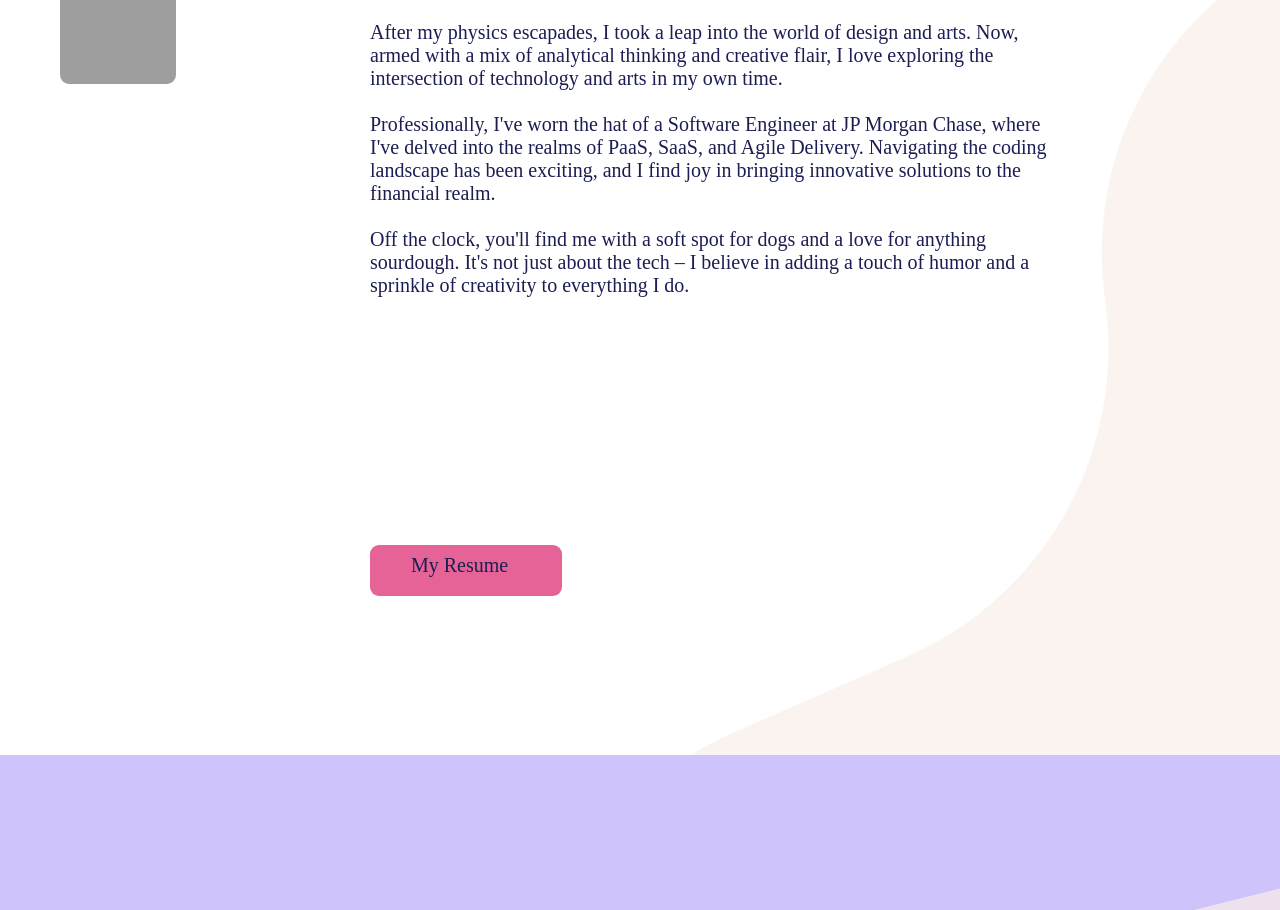
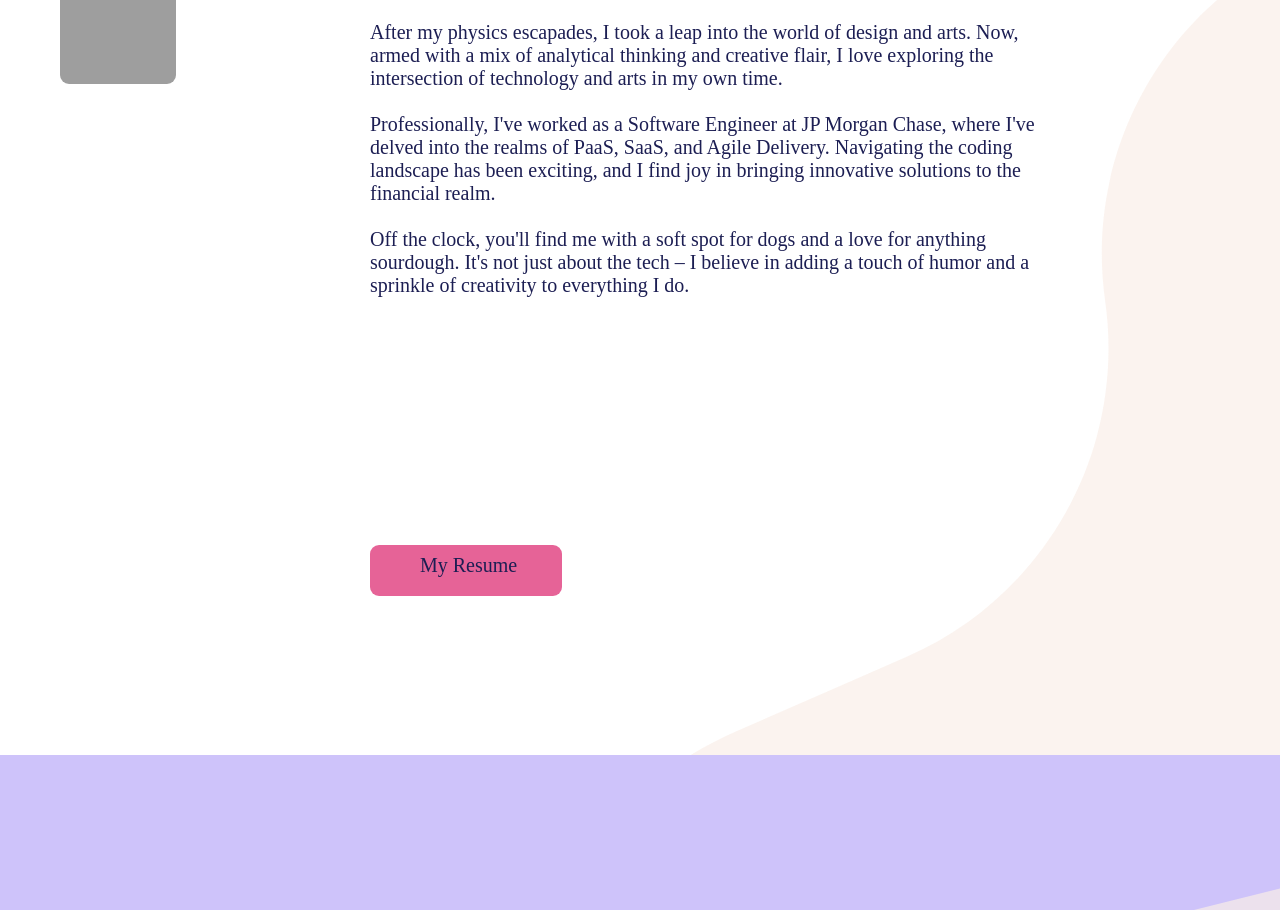
Before and after one commit to BessyHayls/my-portfolio, a Next.js app: page / in a window 1280 px wide. Shown: the part 1851-2761 px from the top of the page. Built offline with nearby package versions, Linux system fonts and the light colour scheme; grey boxes are pictures that could not be loaded; a web font is replaced by a local one.

Commit message:
Correction in the About Me section

```diff
--- a/pages/components/aboutMe.tsx
+++ b/pages/components/aboutMe.tsx
@@ -23,7 +23,7 @@ const AboutMe: NextPage = () => {
         </p>
         <p className={styles.heyThereIm}>&nbsp;</p>
         <p className={styles.heyThereIm}>
-          Professionally, I've worn the hat of a Software Engineer at JP Morgan
+          Professionally, I've worked as a Software Engineer at JP Morgan
           Chase, where I've delved into the realms of PaaS, SaaS, and Agile
           Delivery. Navigating the coding landscape has been exciting, and I
           find joy in bringing innovative solutions to the financial realm.
--- a/pages/components/styles/aboutMe.module.css
+++ b/pages/components/styles/aboutMe.module.css
@@ -38,7 +38,7 @@
 .myResume {
   position: absolute;
   top: 823px;
-  left: 411px;
+  left: 420px;
   font-family: var(--font-khmer);
 }
 .prof31Icon {
```
